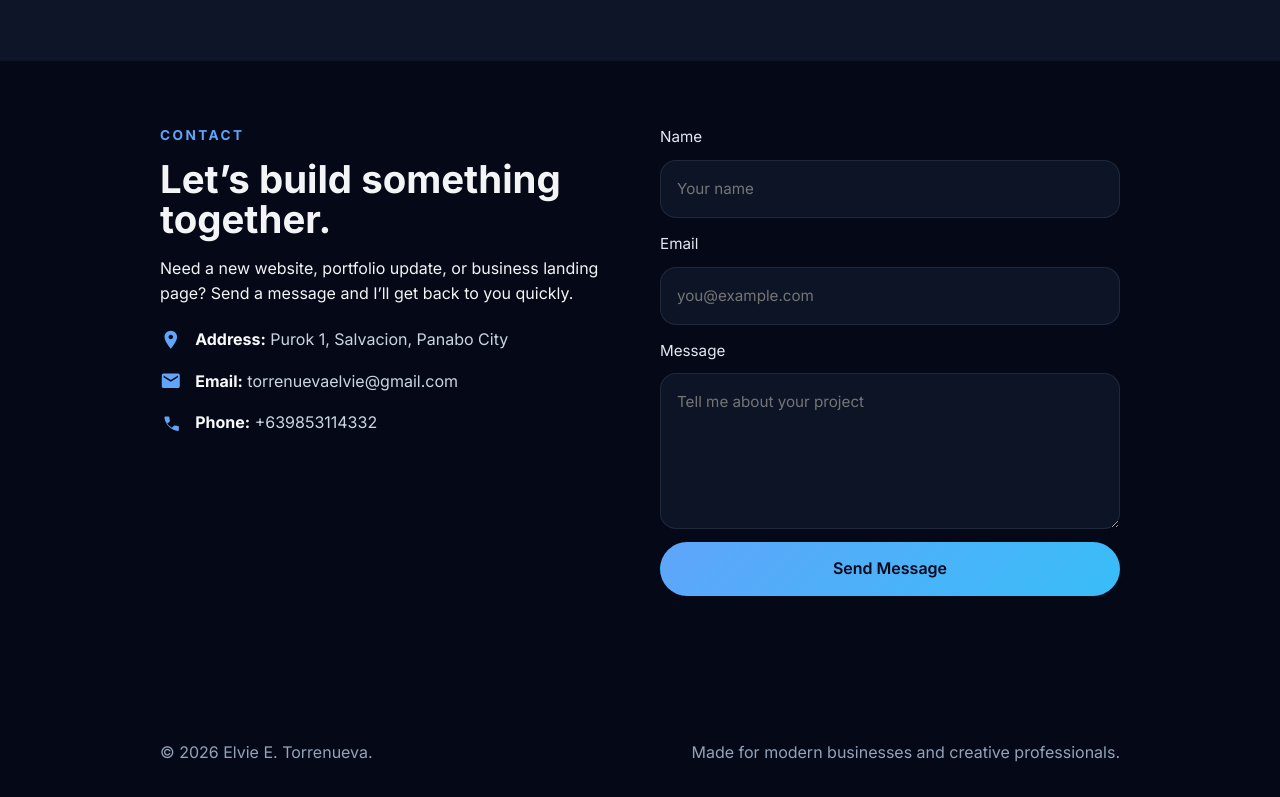
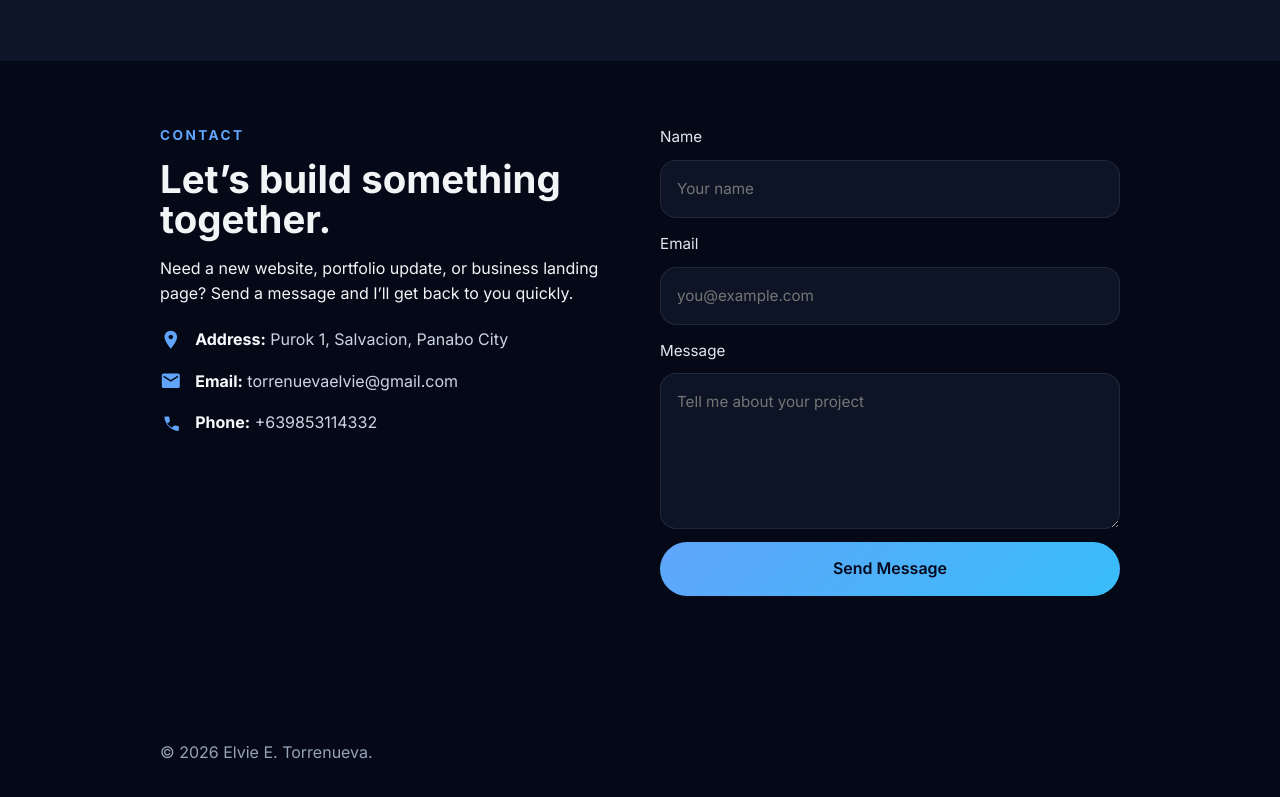
Before and after one commit to elvietorrenueva-prog/my-portfolio, a plain HTML site: page index.html in a window 1280 px wide. Shown: the part 4211-5008 px from the top of the page. Drawn offline with Linux system fonts and the light colour scheme.

Commit message:
Fix HTML formatting and structure

```diff
--- a/index.html
+++ b/index.html
@@ -281,7 +281,6 @@
     <footer class="site-footer">
       <div class="container footer-inner">
         <p>© 2026 Elvie E. Torrenueva.</p>
-        <p>Made for modern businesses and creative professionals.</p>
       </div>
     </footer>
 
```
